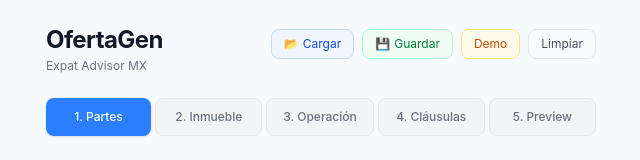
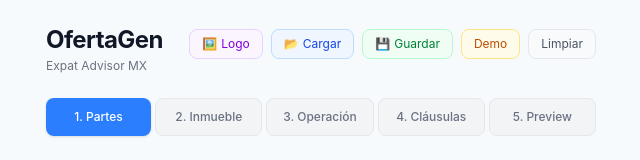
Before and after one commit to Pvrolomx/ofertagen, a Next.js app: page / in a window 1280 px wide. Shown: the top 160 px of the page, without its empty margins (319-959 px from the left). Built offline with nearby package versions, Linux system fonts and the light colour scheme.

Commit message:
feat: botón Logo en UI para subir imagen al encabezado
- Estado logoBase64 + logoPreview en page.js
- Botón 🖼️ Logo en header (morado)
- Preview del logo con botón ✕ para quitar
- Se pasa logoBase64 a generarDocxBlob()
- Acepta PNG/JPG

```diff
--- a/src/app/page.js
+++ b/src/app/page.js
@@ -103,6 +103,8 @@ export default function OfertaGenPage() {
   const [data, setData] = useState(INIT);
   const [step, setStep] = useState(0);
   const [generating, setGenerating] = useState(false);
+  const [logoBase64, setLogoBase64] = useState(null);
+  const [logoPreview, setLogoPreview] = useState(null);
   const steps = ["Partes", "Inmueble", "Operación", "Cláusulas", "Preview"];
 
   // Auto-save draft
@@ -122,6 +124,34 @@ export default function OfertaGenPage() {
   const togBloque = (id) => setData(d => ({...d, bloques:{...d.bloques, [id]:!d.bloques[id]}}));
   const loadDemo = () => setData(JSON.parse(JSON.stringify(DEMO)));
   const resetAll = () => { setData(JSON.parse(JSON.stringify(INIT))); setStep(0); localStorage.removeItem("ofertagen_draft"); };
+
+  // Logo upload handler
+  const handleLogoUpload = useCallback(() => {
+    const input = document.createElement("input");
+    input.type = "file";
+    input.accept = "image/png,image/jpeg,image/jpg";
+    input.onchange = async (e) => {
+      const file = e.target.files?.[0];
+      if (!file) return;
+      const reader = new FileReader();
+      reader.onload = (ev) => {
+        const dataUrl = ev.target?.result;
+        if (typeof dataUrl === "string") {
+          // Guardar preview (data URL completa) y base64 puro (sin prefijo)
+          setLogoPreview(dataUrl);
+          const base64 = dataUrl.split(",")[1];
+          setLogoBase64(base64);
+        }
+      };
+      reader.readAsDataURL(file);
+    };
+    input.click();
+  }, []);
+
+  const clearLogo = useCallback(() => {
+    setLogoBase64(null);
+    setLogoPreview(null);
+  }, []);
 
   // Export/Import borradores
   const exportDraft = useCallback(() => {
@@ -167,7 +197,7 @@ export default function OfertaGenPage() {
     if (!bloques.length) return;
     setGenerating(true);
     try {
-      const blob = await generarDocxBlob(bloques, PLANTILLA.meta);
+      const blob = await generarDocxBlob(bloques, PLANTILLA.meta, { logoBase64 });
       const nombre = data.partes.ofertante.personas[0]?.nombre?.replace(/\s+/g, "_") || "OFERTA";
       const url = URL.createObjectURL(blob);
       const a = document.createElement("a");
@@ -182,7 +212,7 @@ export default function OfertaGenPage() {
       alert("Error al generar el documento. Revisa la consola.");
     }
     setGenerating(false);
-  }, [bloques, data.partes.ofertante.personas]);
+  }, [bloques, data.partes.ofertante.personas, logoBase64]);
 
   return (
     <div className="max-w-4xl mx-auto px-4 py-6">
@@ -192,7 +222,18 @@ export default function OfertaGenPage() {
           <h1 className="text-2xl font-bold tracking-tight text-gray-900 dark:text-gray-100">OfertaGen</h1>
           <p className="text-xs text-gray-500 dark:text-gray-400 mt-0.5">Expat Advisor MX</p>
         </div>
-        <div className="flex gap-2 flex-wrap justify-end">
+        <div className="flex gap-2 flex-wrap justify-end items-center">
+          {/* Logo upload */}
+          {logoPreview ? (
+            <div className="flex items-center gap-1 px-2 py-1 bg-purple-50 dark:bg-purple-900/20 border border-purple-200 dark:border-purple-800 rounded-lg">
+              <img src={logoPreview} alt="Logo" className="h-6 max-w-16 object-contain" />
+              <button onClick={clearLogo} className="text-purple-500 hover:text-purple-700 text-xs ml-1" title="Quitar logo">✕</button>
+            </div>
+          ) : (
+            <button onClick={handleLogoUpload} className="px-3 py-1.5 text-xs bg-purple-50 dark:bg-purple-900/20 text-purple-700 dark:text-purple-300 border border-purple-200 dark:border-purple-800 rounded-lg hover:bg-purple-100 transition flex items-center gap-1">
+              <span>🖼️</span> Logo
+            </button>
+          )}
           <button onClick={importDraft} className="px-3 py-1.5 text-xs bg-blue-50 dark:bg-blue-900/20 text-blue-700 dark:text-blue-300 border border-blue-200 dark:border-blue-800 rounded-lg hover:bg-blue-100 transition flex items-center gap-1">
             <span>📂</span> Cargar
           </button>
```
